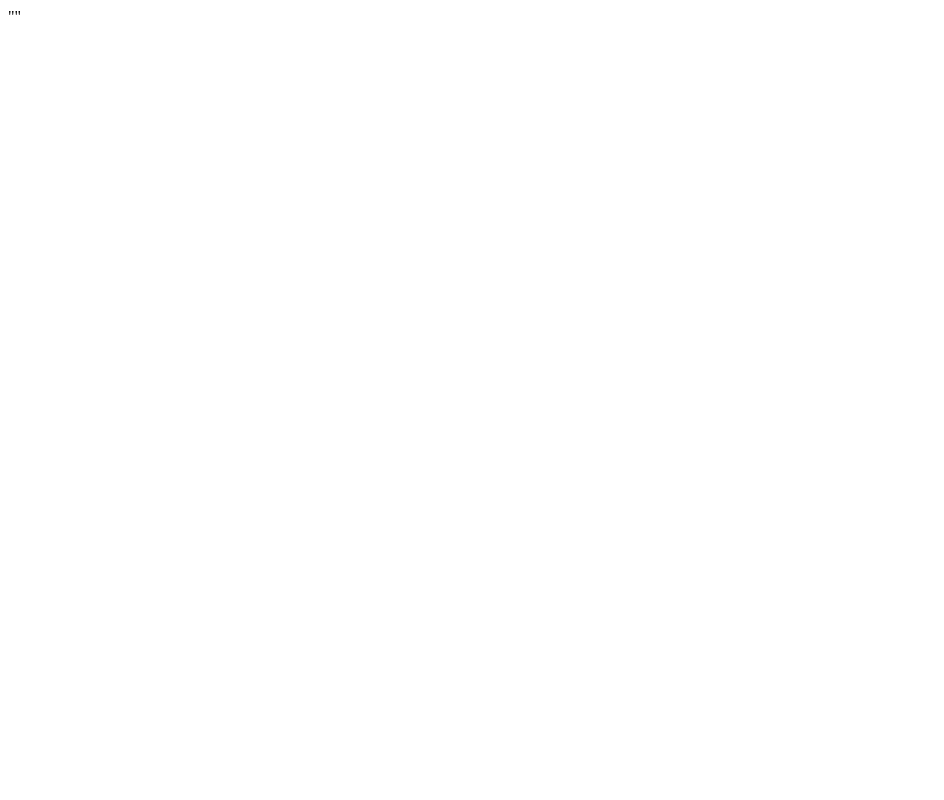
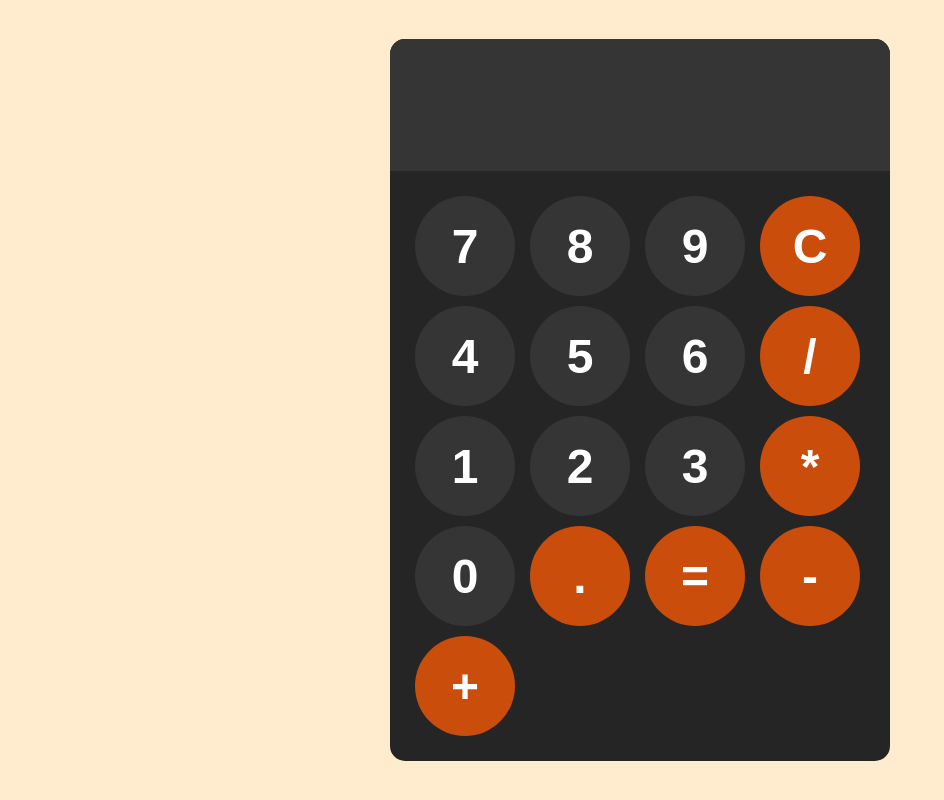
Before and after one commit to pakoramaster/calculator, a plain HTML site: page index.html in a window 1280 px wide. Shown: the whole page, without its empty margins (0-944 px from the left). Drawn offline with Linux system fonts and the light colour scheme.

Commit message:
added basic functionality

```diff
--- a/index.html
+++ b/index.html
@@ -1 +1,38 @@
-""
+<!DOCTYPE html>
+<html lang="en">
+<head>
+    <meta charset="utf-8">
+    <meta name="viewport" content="width=device-width, initial-scale=1.0">
+    <title> Calculator </title>
+    <link rel="stylesheet" href="style.css">
+</head>
+
+<body>
+    <div id="calculator">
+        <input id="display" readonly>
+        <div id="buttons">
+            <button onclick="appendValue('7')">7</button>
+            <button onclick="appendValue('8')">8</button>
+            <button onclick="appendValue('9')">9</button>
+            <button onclick="clear()" class="operator-btn">C</button>
+            <button onclick="appendValue('4')">4</button>
+            <button onclick="appendValue('5')">5</button>
+            <button onclick="appendValue('6')">6</button>
+            <button onclick="appendValue('/')" class="operator-btn">/</button>
+            <button onclick="appendValue('1')">1</button>
+            <button onclick="appendValue('2')">2</button>
+            <button onclick="appendValue('3')">3</button>
+            <button onclick="appendValue('*')" class="operator-btn">*</button>
+            <button onclick="appendValue('0')">0</button>
+            <button onclick="appendValue('.')" class="operator-btn">.</button>
+            <button onclick="calculate()" class="operator-btn">=</button>
+            <button onclick="appendValue('-')" class="operator-btn">-</button>
+            <button onclick="appendValue('+')" class="operator-btn">+</button>
+          </div>
+    </div>
+
+    <script src="script.js"></script>
+
+
+</body>
+</html>
--- a/script.js
+++ b/script.js
@@ -1 +1,20 @@
-""
+// Calculator
+
+
+const display = document.getElementById("display");
+
+function appendValue(input) {
+    display.value += input;
+}
+
+function clear() {
+    display.value= "";
+}
+
+function calculate() {
+    try {
+        display.value = eval(display.value);
+    } catch {
+        display.value = "Error";
+    }
+}
--- a/style.css
+++ b/style.css
@@ -1 +1,69 @@
-""
+body {
+    margin: 0;
+    display: flex;
+    justify-content: center;
+    align-items: center;
+    height: 100vh;
+    background-color: blanchedalmond;
+}
+
+
+#calculator {
+    font-family: Arial, Helvetica, sans-serif;
+    background-color: #252525;
+    border-radius: 15px;
+    max-width: 500px;
+    overflow: hidden;
+}
+
+#display {
+    width: 100%;
+    padding: 20px;
+    font-size: 5rem;
+    text-align: left;
+    border: none;
+    color: white;
+    background-color: #353535;
+
+}
+
+
+#buttons {
+    display: grid;
+    grid-template-columns: repeat(4, 1fr);
+    gap: 10px;
+    padding: 25px;
+}
+
+button {
+    width: 100px;
+    height: 100px;
+    border-radius: 50px;
+    border:none;
+    background-color: #353535;
+    color: white;
+    font-size: 3rem;
+    font-weight: bold;
+    cursor: pointer;
+}
+
+button:hover {
+    background-color: #454545;
+}
+
+button:active {
+    background-color: #555555;
+}
+
+
+.operator-btn {
+    background-color: #ca4d0b;
+}
+
+.operator-btn:hover {
+    background-color: #ec5a0d;
+}
+
+.operator-btn:active {
+    background-color: #f3702a;
+}
```
